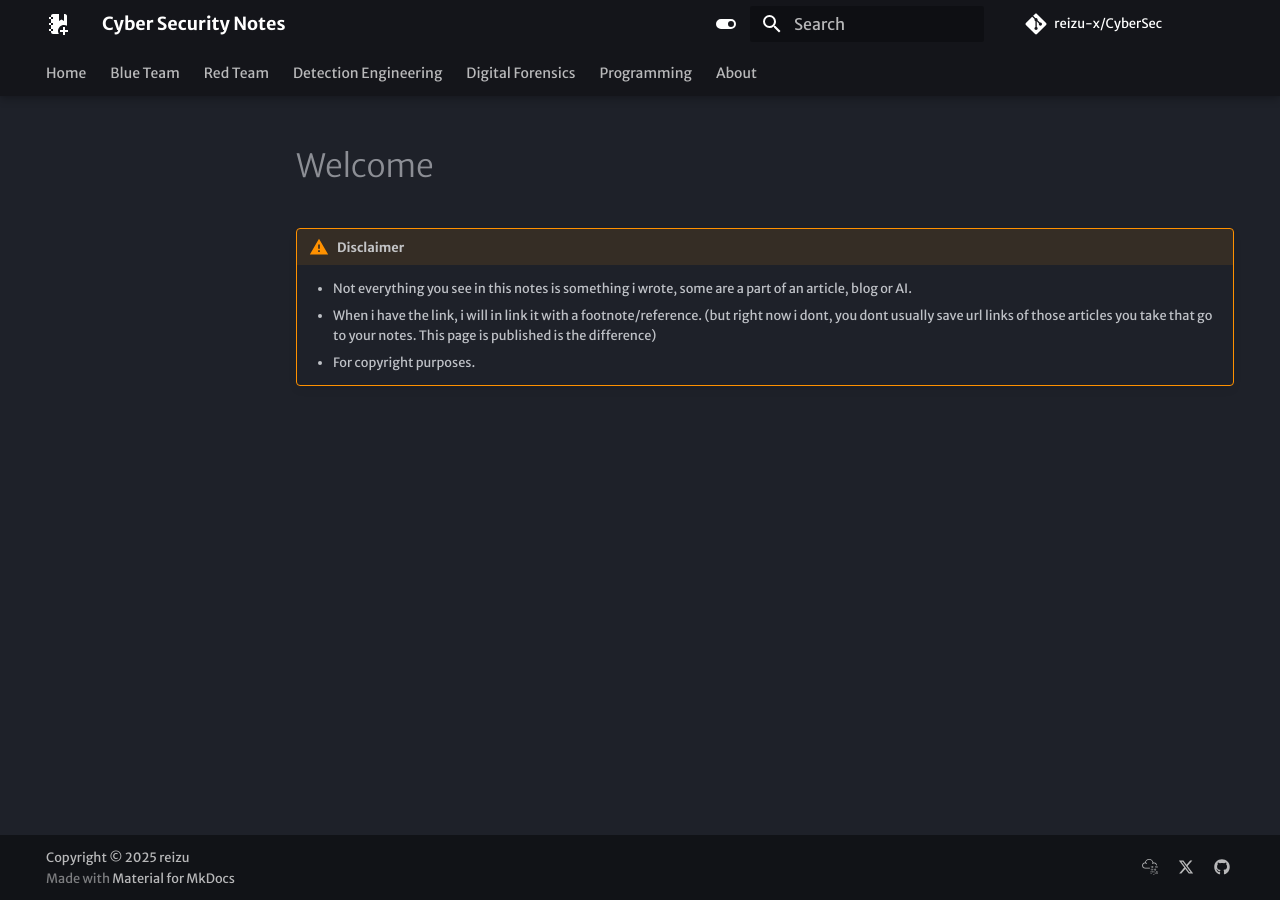
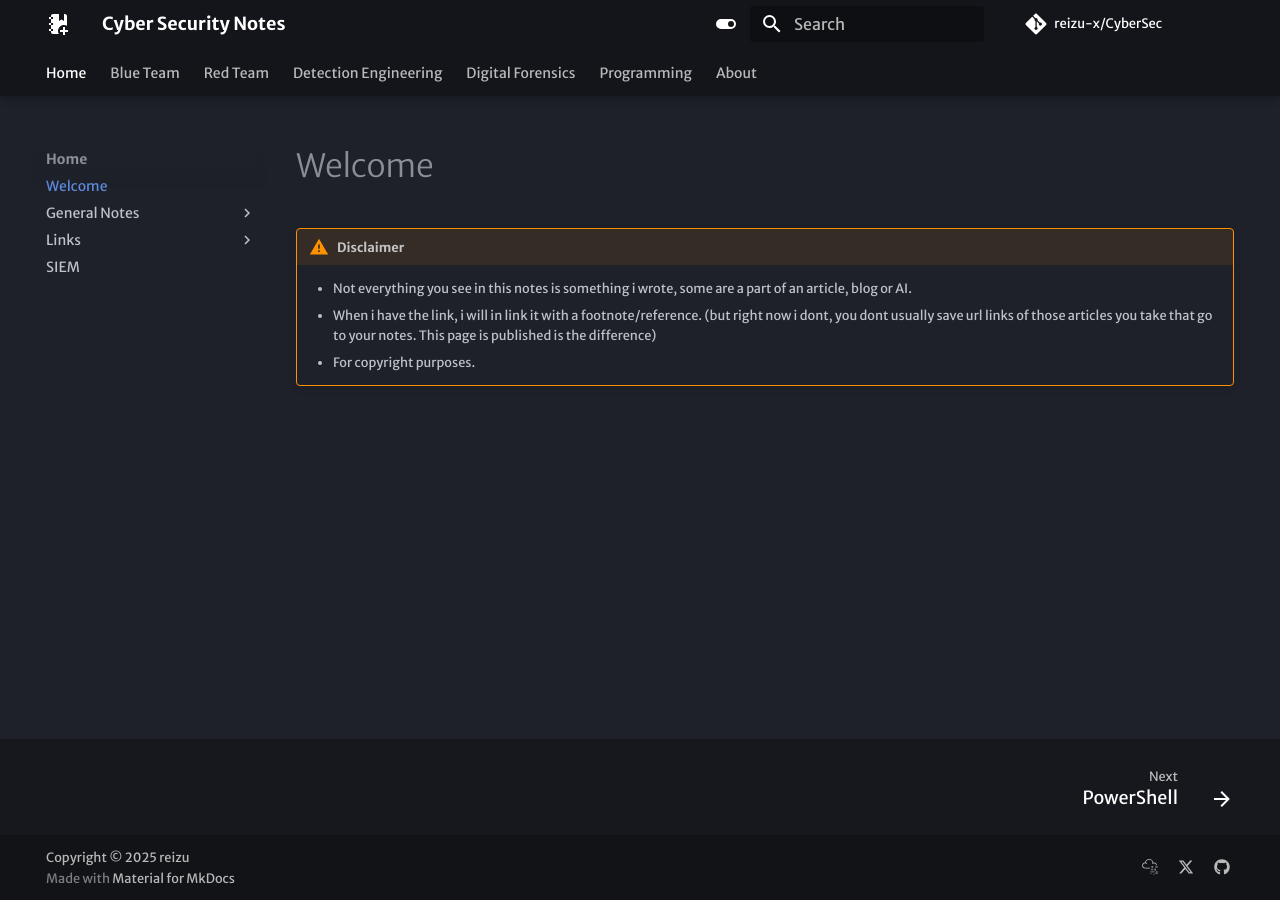
Before and after one commit to reizu-x/CyberSec, an MkDocs documentation site: the page built from docs/index.md, in a window 1280 px wide. Built offline with MkDocs 1.6.1 and Material for MkDocs 9.7.7, drawn with Linux system fonts in a browser that asks for light colours; some web fonts are replaced; comment, search, counter and statistics services are not loaded; some of the changed lines change nothing that is shown.

Commit message:
changes!

```diff
--- a/mkdocs.yml
+++ b/mkdocs.yml
@@ -63,6 +63,7 @@ markdown_extensions:
 
 nav:
   - Home:
+    - Welcome: index.md
     - General Notes:
       - Cheat Sheets:
         - PowerShell: General Notes/Notes/Cheat Sheets/powershell.md
```
